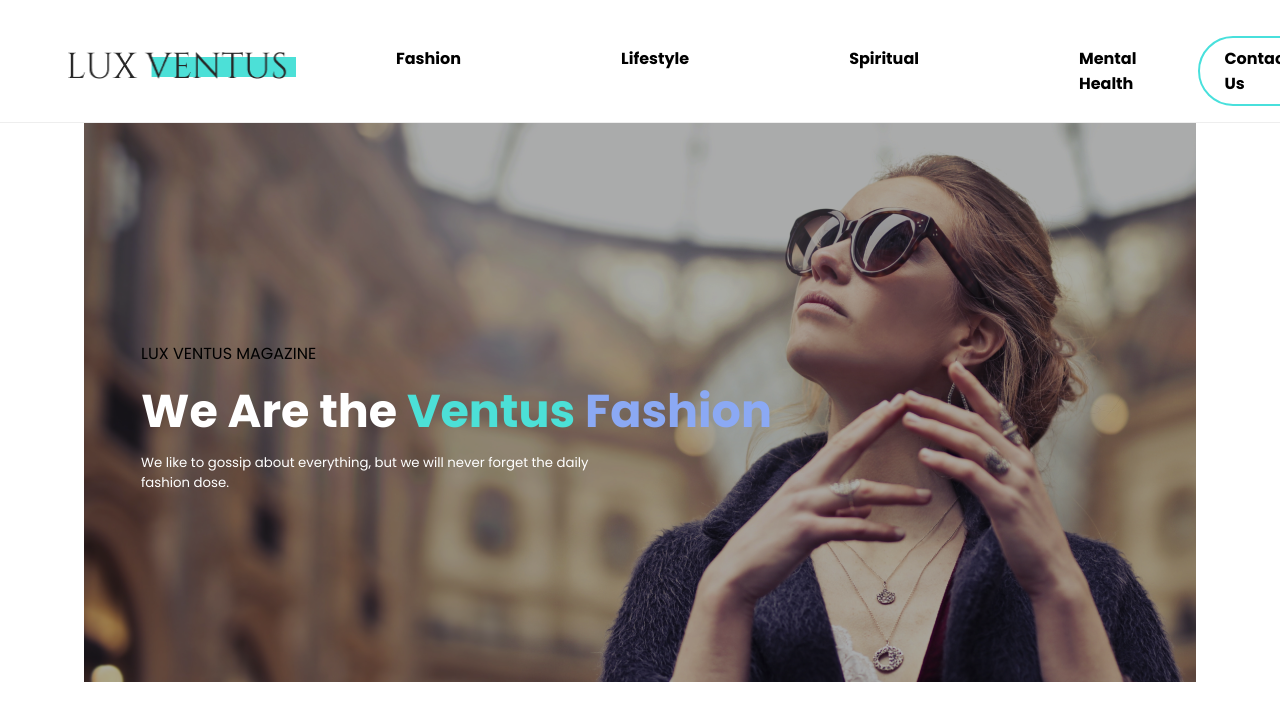
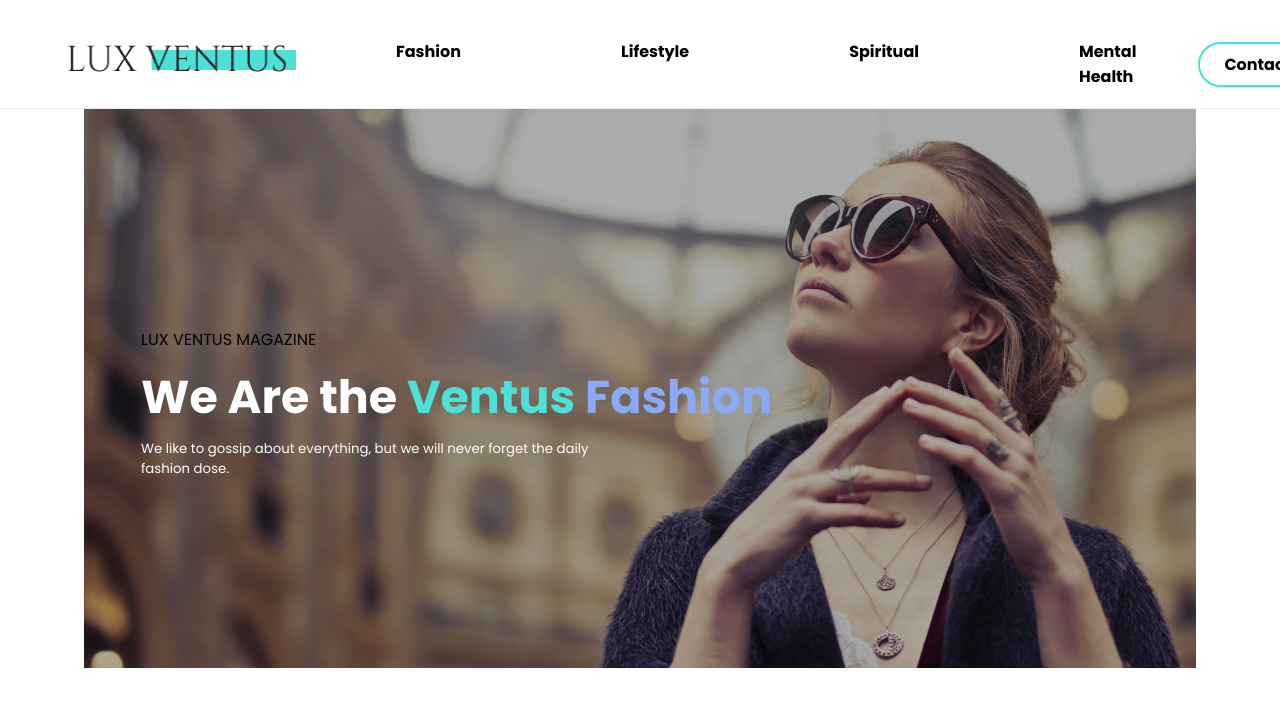
Before and after one commit to Ani-ch-dot/Group-project, a plain HTML site: page index.html in a window 1280 px wide. Shown: the top 720 px of the page. Drawn offline with Linux system fonts and the light colour scheme.

Commit message:
Edited contact button

```diff
--- a/index.html
+++ b/index.html
@@ -32,7 +32,7 @@
 
       <!-- Right: Buttons -->
         <div class="header-actions">
-        <a href="#contact" class="btn contact-btn">Contact Us</a>
+        <a href="#contact" class="btn contact-btn">Contact</a>
         <button class="search-btn">
           <div class="search-icon"></div>
         </button>
```
